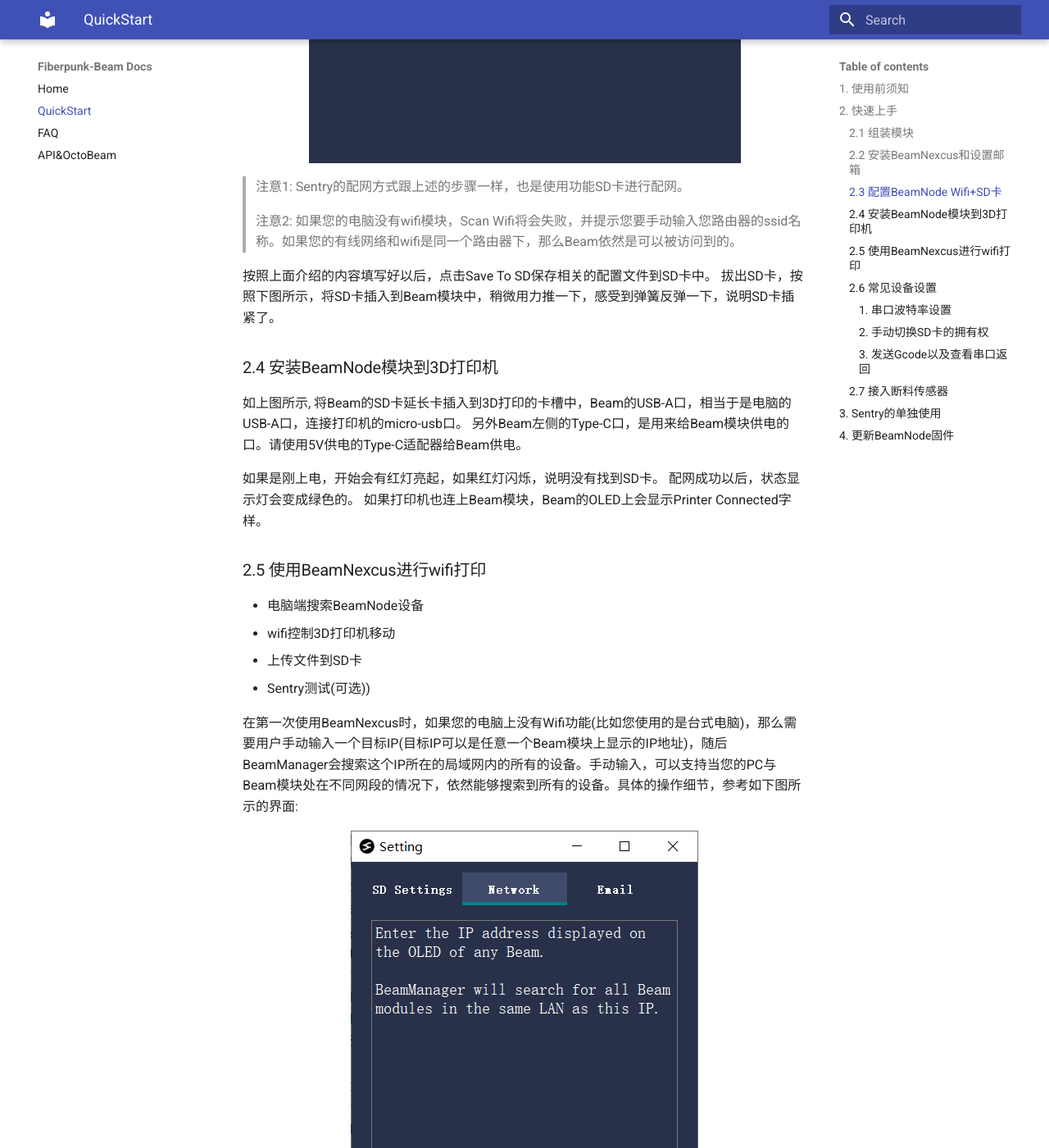
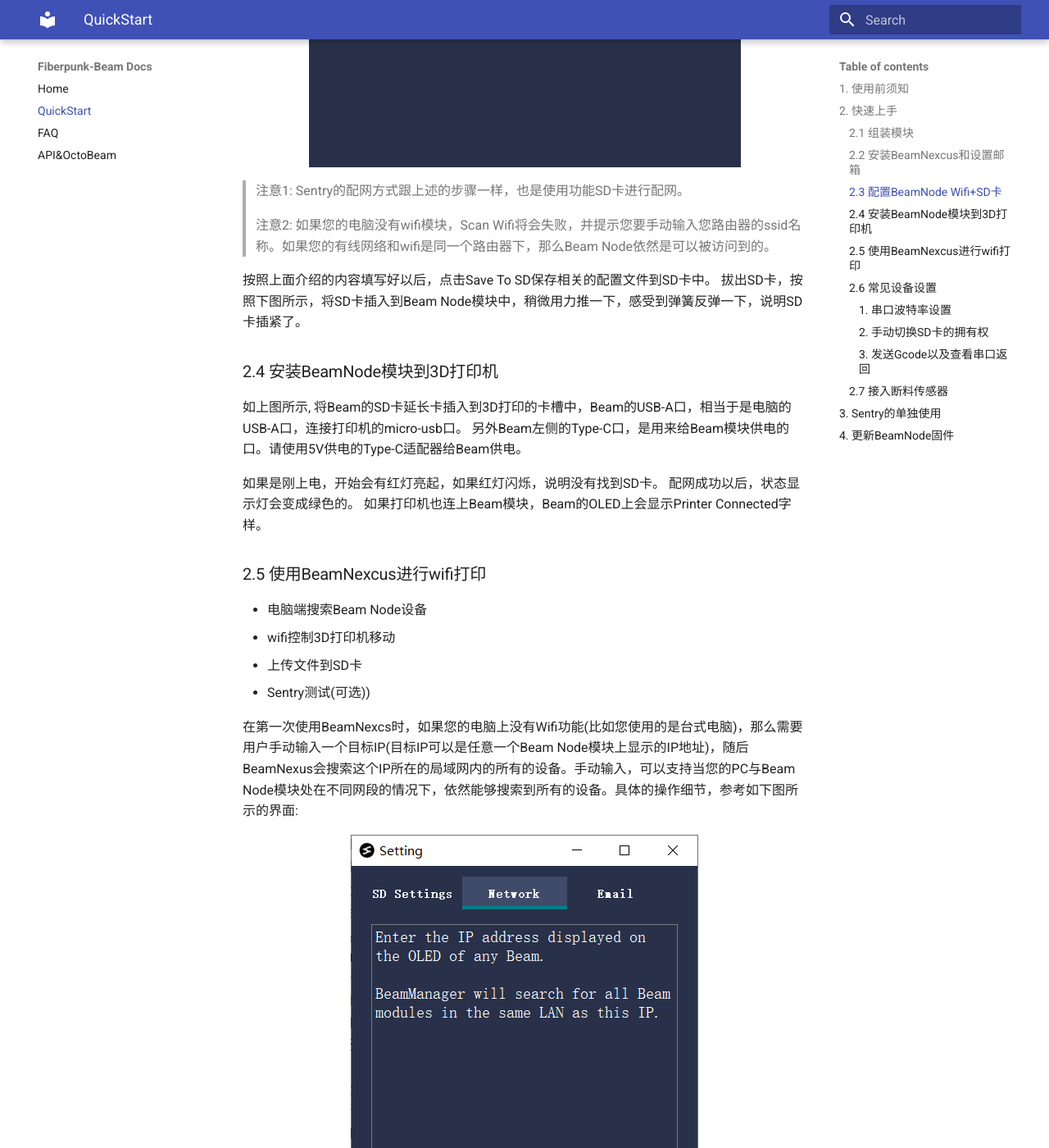
Before and after one commit to fiber-punk/BeamDocs, an MkDocs documentation site: the page built from docs/start.md, in a window 1280 px wide and 1400 px high, scrolled down 4268 px. Shown: the whole window at 82% size. Built offline with MkDocs 1.6.1 and Material for MkDocs 9.7.7, drawn with Linux system fonts in a browser that asks for light colours; some of the changed text lies outside the part shown.

```diff
--- a/docs/start.md
+++ b/docs/start.md
@@ -3,7 +3,7 @@
 ## 1. 使用前须知
 
 强烈建议在购买我们的模块之后，下载我们的外壳，使用您的打印机打印出一个外壳来。 注意打印时加入支撑。 模型外壳如下图所示:
-[外壳下载链接](https://github.com/fiberpunk1/Beam-ESP32/releases/download/Beta-v0.1.5/shell-stl.zip)
+[外壳下载链接](https://github.com/fiberpunk1/Beam-ESP32/releases/download/Beta-v0.1.8/shell-stl.zip)
 
 ![img](./images/shell.png)
 
@@ -25,7 +25,7 @@
 ![img](./images/download.png)
 
 > 注意: BeamNexus目前只支持windows版本
-> 注意: 运行BeamNexcus时，请使用管理员权限运行(因为需要SD卡写权限)。
+> 注意: 运行BeamNexus时，请使用管理员权限运行(因为需要SD卡写权限)。
 
 2. 设置邮箱
 首先要选择谷歌邮箱，目前也只支持谷歌邮箱。
@@ -51,15 +53,15 @@
 
 ![img](./images/beam-main.png)
 
-单击后弹出下图所示的窗口，我们要在这里填写Wifi名和密码，以及为您的Beam模块去一个设备名(局域网不要重复使用同一个设备名)。具体的填写内容，如下图所示:
+单击后弹出下图所示的窗口，我们要在这里填写Wifi名和密码，以及为您的Beam Node模块去一个设备名(局域网不要重复使用同一个设备名)。具体的填写内容，如下图所示:
 
 ![image alt ><](./images/sd-wifi-2.png)
 
 > 注意1: Sentry的配网方式跟上述的步骤一样，也是使用功能SD卡进行配网。
 
-> 注意2: 如果您的电脑没有wifi模块，Scan Wifi将会失败，并提示您要手动输入您路由器的ssid名称。如果您的有线网络和wifi是同一个路由器下，那么Beam依然是可以被访问到的。
+> 注意2: 如果您的电脑没有wifi模块，Scan Wifi将会失败，并提示您要手动输入您路由器的ssid名称。如果您的有线网络和wifi是同一个路由器下，那么Beam Node依然是可以被访问到的。
 
-按照上面介绍的内容填写好以后，点击Save To SD保存相关的配置文件到SD卡中。 拔出SD卡，按照下图所示，将SD卡插入到Beam模块中，稍微用力推一下，感受到弹簧反弹一下，说明SD卡插紧了。
+按照上面介绍的内容填写好以后，点击Save To SD保存相关的配置文件到SD卡中。 拔出SD卡，按照下图所示，将SD卡插入到Beam Node模块中，稍微用力推一下，感受到弹簧反弹一下，说明SD卡插紧了。
 
 ###  2.4 安装BeamNode模块到3D打印机
 
@@ -71,19 +73,19 @@
 
 ###  2.5 使用BeamNexcus进行wifi打印
 
-- 电脑端搜索BeamNode设备
+- 电脑端搜索Beam Node设备
 - wifi控制3D打印机移动
 - 上传文件到SD卡
 - Sentry测试(可选))
 
-在第一次使用BeamNexcus时，如果您的电脑上没有Wifi功能(比如您使用的是台式电脑)，那么需要用户手动输入一个目标IP(目标IP可以是任意一个Beam模块上显示的IP地址)，随后BeamManager会搜索这个IP所在的局域网内的所有的设备。手动输入，可以支持当您的PC与Beam模块处在不同网段的情况下，依然能够搜索到所有的设备。具体的操作细节，参考如下图所示的界面:
+在第一次使用BeamNexcs时，如果您的电脑上没有Wifi功能(比如您使用的是台式电脑)，那么需要用户手动输入一个目标IP(目标IP可以是任意一个Beam Node模块上显示的IP地址)，随后BeamNexus会搜索这个IP所在的局域网内的所有的设备。手动输入，可以支持当您的PC与Beam Node模块处在不同网段的情况下，依然能够搜索到所有的设备。具体的操作细节，参考如下图所示的界面:
 
 ![image alt ><](./images/set-ip.png)
 <center>
 <p>Image-2-5-1 set ip manually </p>
 </center>
 
-当完成了上述设置后，我们点击搜索设备，一段时间后，下面的设备列表中会列举出局域网里面存在的Beam模块。 选中一个选项双击，就可以打开对应的模块的控制面板.在这个控制面板内，我们可以实现文件传输，打印管理，进度和温度等的监控。 请参考如下动图:
+当完成了上述设置后，我们点击搜索设备，一段时间后，下面的设备列表中会列举出局域网里面存在的Beam Node模块。 选中一个选项双击，就可以打开对应的模块的控制面板.在这个控制面板内，我们可以实现文件传输，打印管理，进度和温度等的监控。 请参考如下动图:
 
 ![image alt ><](./images/scan.gif)
 <center>
```
Also changed, not shown: other parts of docs/start.md (+2 -0 lines), docs/FAQ.md (+9 -6 lines), docs/images/email-setting.png (added), docs/images/shell.png, site/FAQ/index.html, site/images/email-setting.png (added), site/images/shell.png, site/search/search_index.json, site/start/index.html, 1 other file.
